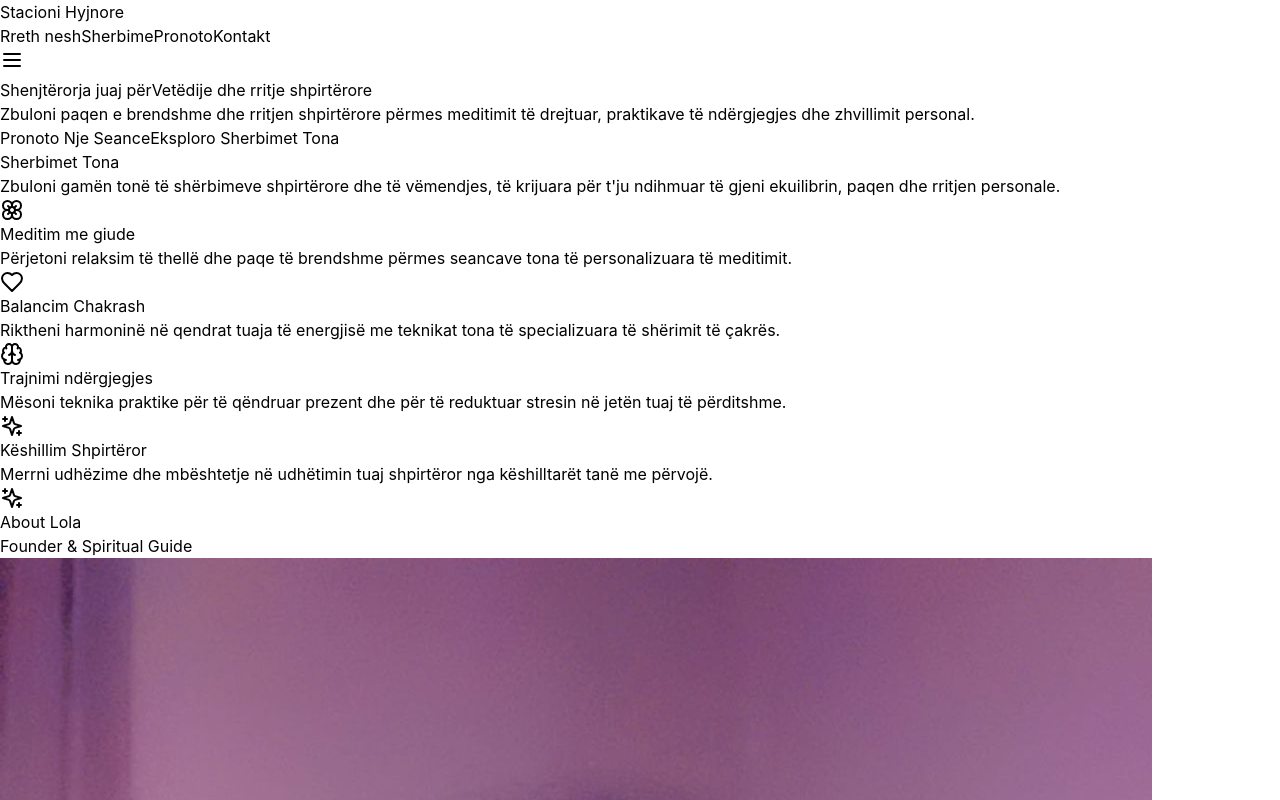
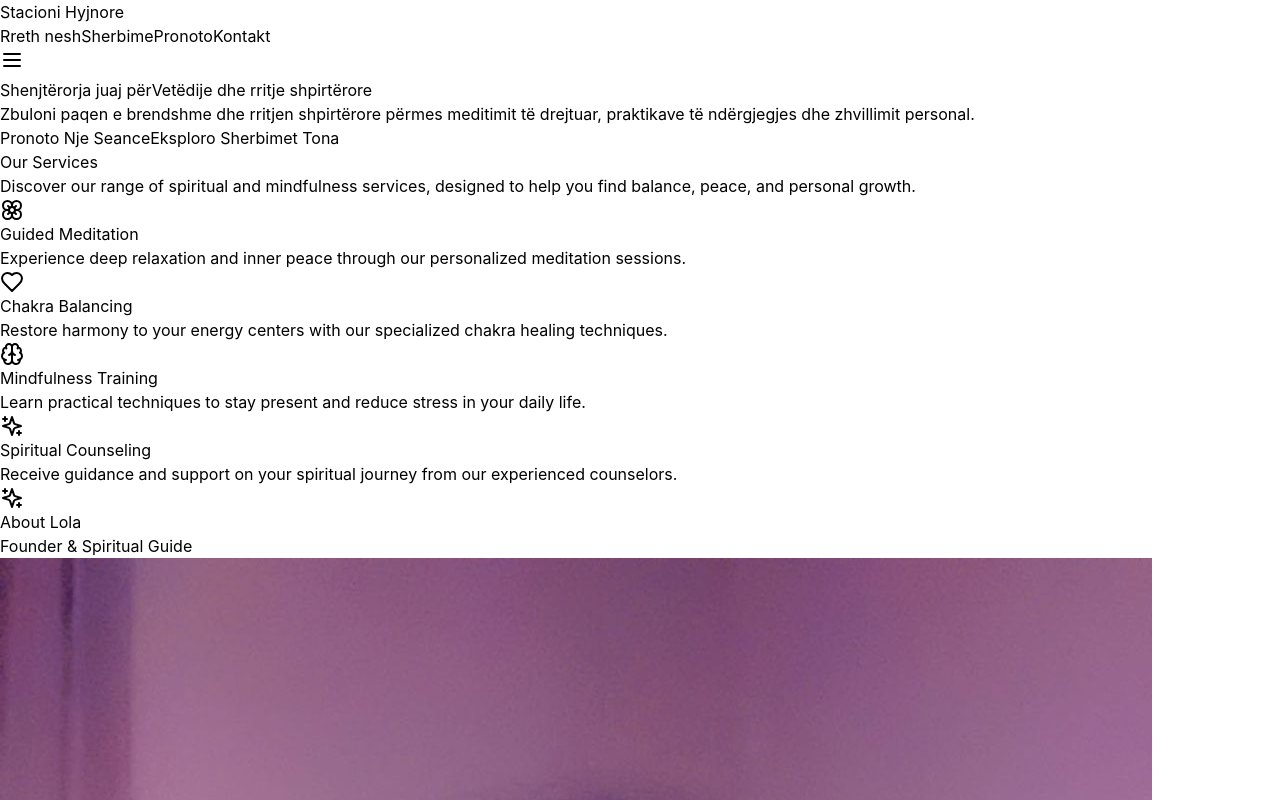
Before and after one commit to Anest2009/stacionihyjnore2, a React (Vite) app: page / in a window 1280 px wide. Shown: the top 800 px of the page. Built offline with nearby package versions, Linux system fonts and the light colour scheme; grey boxes are pictures that could not be loaded.

Commit message:
Update FeaturedServices.tsx

```diff
--- a/src/components/FeaturedServices.tsx
+++ b/src/components/FeaturedServices.tsx
@@ -5,23 +5,23 @@ export function FeaturedServices() {
   const services = [
     {
       icon: Flower,
-      title: "Meditim me giude",
-      description: "Përjetoni relaksim të thellë dhe paqe të brendshme përmes seancave tona të personalizuara të meditimit."
+      title: "Guided Meditation",
+      description: "Experience deep relaxation and inner peace through our personalized meditation sessions."
     },
     {
       icon: Heart,
-      title: "Balancim Chakrash",
-      description: "Riktheni harmoninë në qendrat tuaja të energjisë me teknikat tona të specializuara të shërimit të çakrës."
+      title: "Chakra Balancing",
+      description: "Restore harmony to your energy centers with our specialized chakra healing techniques."
     },
     {
       icon: Brain,
-      title: "Trajnimi ndërgjegjes",
-      description: "Mësoni teknika praktike për të qëndruar prezent dhe për të reduktuar stresin në jetën tuaj të përditshme."
+      title: "Mindfulness Training",
+      description: "Learn practical techniques to stay present and reduce stress in your daily life."
     },
     {
       icon: Sparkles,
-      title: "Këshillim Shpirtëror",
-      description: "Merrni udhëzime dhe mbështetje në udhëtimin tuaj shpirtëror nga këshilltarët tanë me përvojë."
+      title: "Spiritual Counseling",
+      description: "Receive guidance and support on your spiritual journey from our experienced counselors."
     }
   ];
 
@@ -29,9 +29,9 @@ export function FeaturedServices() {
     <section className="py-24 bg-gradient-to-b from-white via-[#B5CDA3]/5 to-white">
       <div className="max-w-7xl mx-auto px-4 sm:px-6 lg:px-8">
         <div className="text-center mb-16">
-          <h2 className="text-3xl font-serif text-gray-900 mb-4">Sherbimet Tona</h2>
+          <h2 className="text-3xl font-serif text-gray-900 mb-4">Our Services</h2>
           <p className="text-gray-600 max-w-2xl mx-auto">
-            Zbuloni gamën tonë të shërbimeve shpirtërore dhe të vëmendjes, të krijuara për t'ju ndihmuar të gjeni ekuilibrin, paqen dhe rritjen personale.
+            Discover our range of spiritual and mindfulness services, designed to help you find balance, peace, and personal growth.
           </p>
         </div>
 
```
